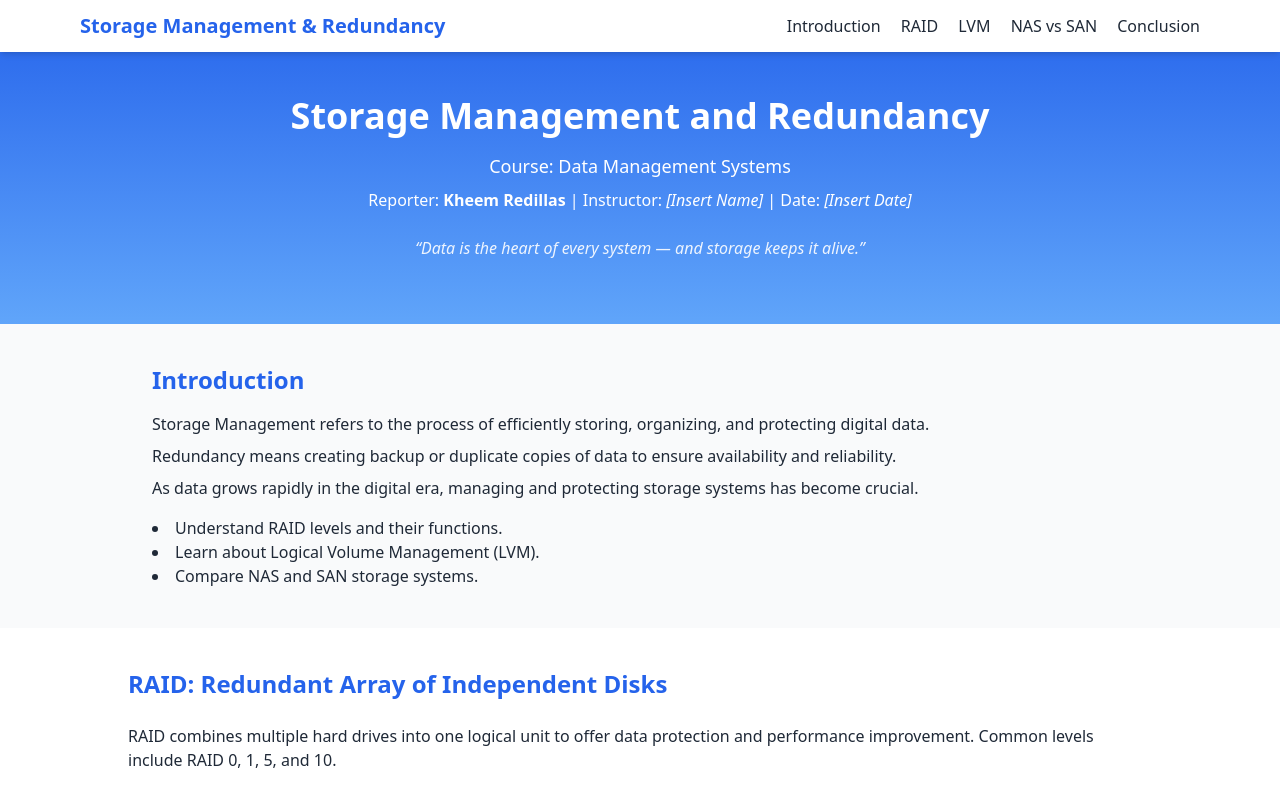
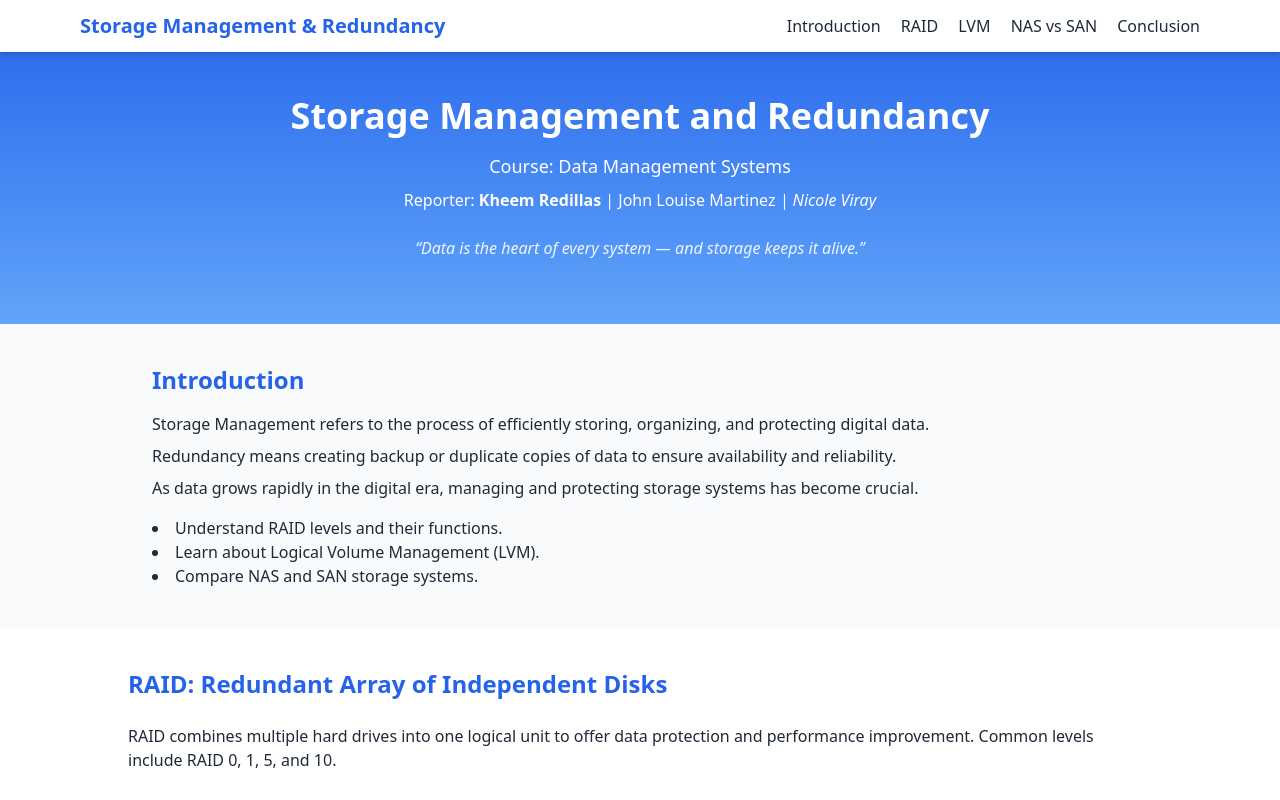
Before and after one commit to JLMZ0030/JLMZ0030.github.io, a plain HTML site: page index.html in a window 1280 px wide. Shown: the top 800 px of the page. Drawn offline with nearby package versions, Linux system fonts and the light colour scheme.

Commit message:
Update index.html

```diff
--- a/index.html
+++ b/index.html
@@ -3,7 +3,7 @@
 <head>
   <meta charset="UTF-8">
   <meta name="viewport" content="width=device-width, initial-scale=1.0">
-  <title>Storage Management and Redundancy by John Louise Martinrez</title>
+  <title>Storage Management and Redundancy</title>
   <script src="https://cdn.tailwindcss.com"></script>
 </head>
 <body class="bg-gray-50 text-gray-800 scroll-smooth">
@@ -26,7 +26,7 @@
   <section class="pt-24 pb-16 text-center bg-gradient-to-b from-blue-600 to-blue-400 text-white">
     <h2 class="text-4xl font-bold mb-4">Storage Management and Redundancy</h2>
     <p class="text-lg mb-2">Course: Data Management Systems</p>
-    <p>Reporter: <strong>Kheem Redillas</strong> | Instructor: <em>[Insert Name]</em> | Date: <em>[Insert Date]</em></p>
+    <p>Reporter: <strong>Kheem Redillas</strong> | John Louise Martinez<em> | Nicole Viray</em></p>
     <blockquote class="italic mt-6 opacity-90">“Data is the heart of every system — and storage keeps it alive.”</blockquote>
   </section>
 
```
